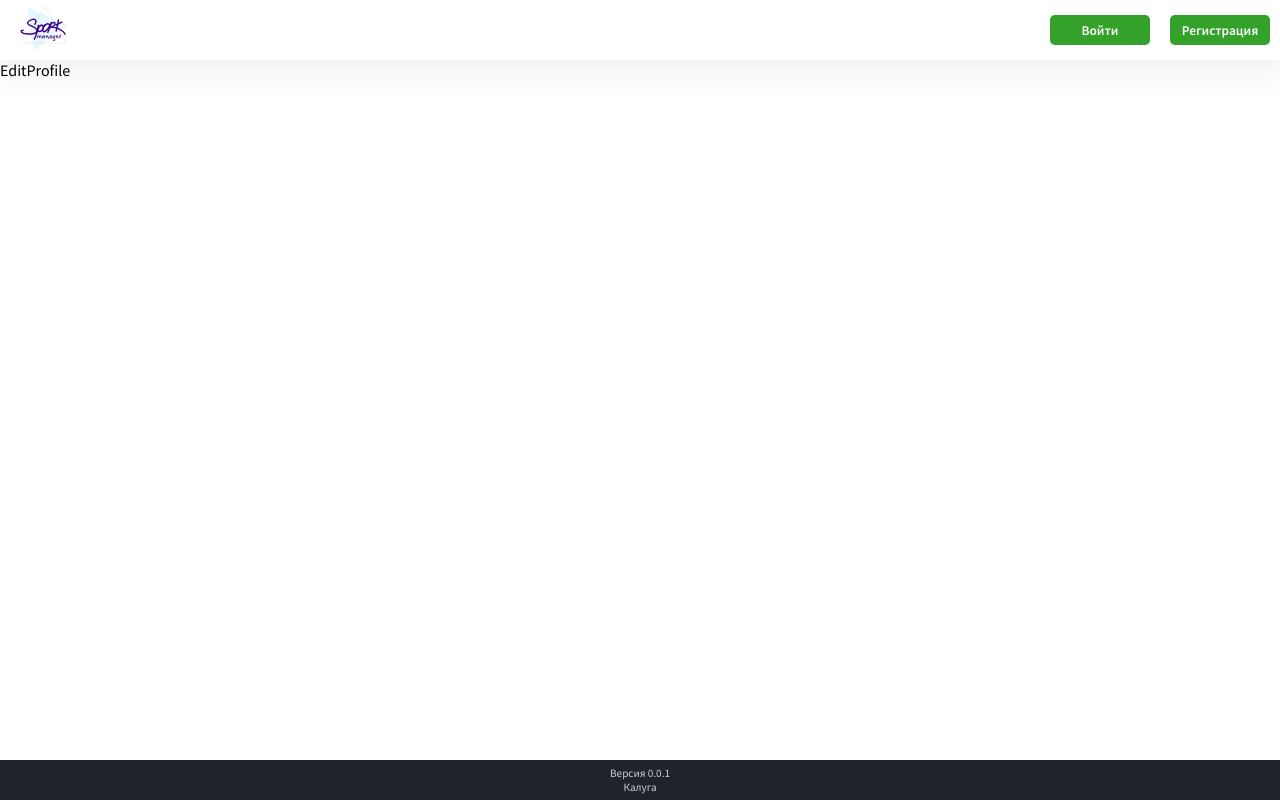
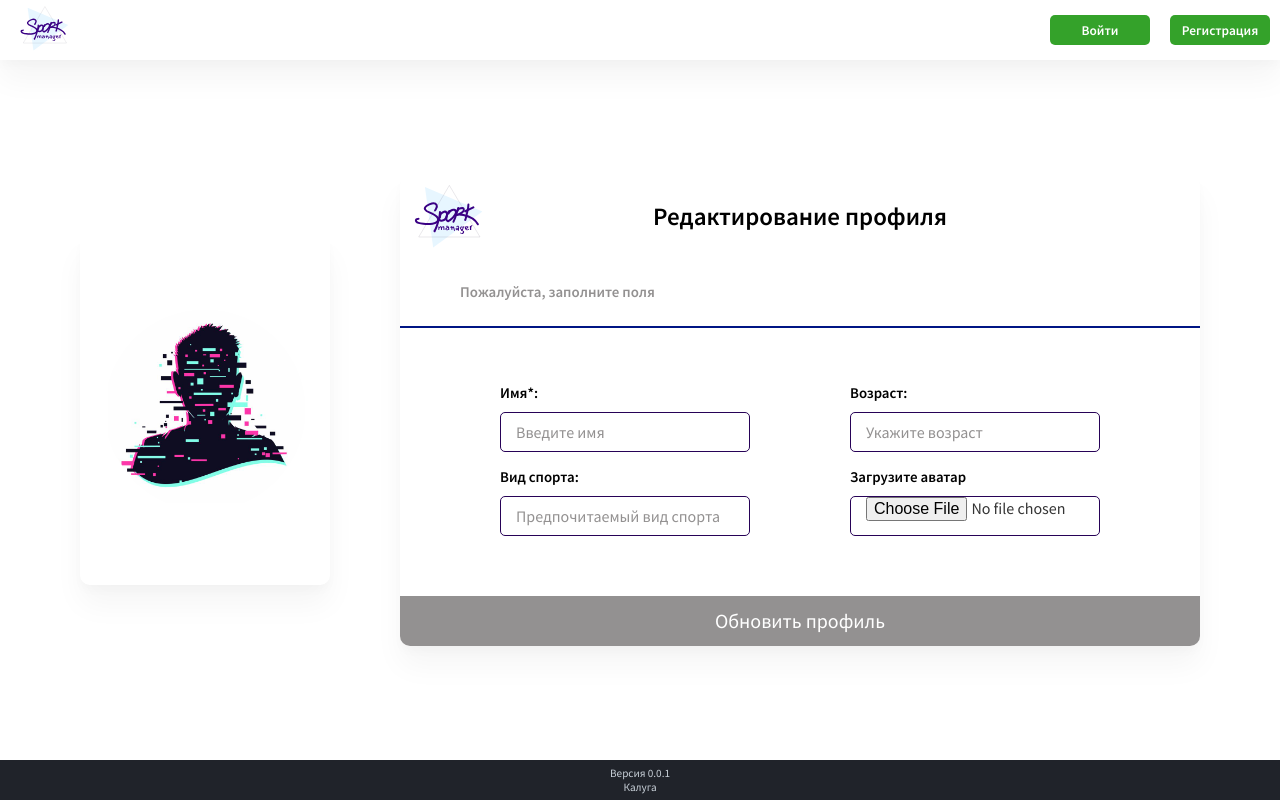
Before and after one commit to fundamentum71/sport-manager, a React (Create React App) app: page /editProfile in a window 1280 px wide. Built offline with nearby package versions, Linux system fonts and the light colour scheme; a web font is replaced by a local one.

Commit message:
сверстал редактирования профиля

```diff
--- a/src/pages/EditProfile/EditProfile.tsx
+++ b/src/pages/EditProfile/EditProfile.tsx
@@ -1,7 +1,94 @@
 import React from 'react';
+import styles from './editProfile.module.scss';
+import logo from '../../assets/images/logo.svg';
+import avatar from '../../assets/images/avatar.jpg';
 
 const EditProfile = () => {
-	return <div>EditProfile</div>;
+	const [name, setName] = React.useState('');
+	const [age, setAge] = React.useState('');
+	const [preferredSport, setPreferredSport] = React.useState('');
+	const [avatarImg, setAvatarImg] = React.useState('');
+
+	const [nameDirty, setNameDirty] = React.useState(false);
+	const [nameError, setNameError] = React.useState('');
+
+	const [formValid, setFormValid] = React.useState(false);
+
+	return (
+		<div className={styles.wrapper}>
+			<div className={styles.photoAvatar}>
+				<img src={avatar} />
+			</div>
+			<div className={styles.form}>
+				<div className={styles.logo}>
+					<img src={logo} />
+				</div>
+				<div className={styles.desc}>
+					<h2>Редактирование профиля</h2>
+					<h3>Пожалуйста, заполните поля</h3>
+				</div>
+				<div className={styles.line}></div>
+				<div className={styles.input}>
+					<div className={styles.input_item}>
+						<label htmlFor="name">Имя*:</label>
+						<input
+							id="name"
+							name="name"
+							type="text"
+							placeholder="Введите имя"
+							//value={name}
+							//onChange={(e) => onChangeValue(e)}
+							//onFocus={(e) => blurHandler(e)}
+						/>
+						{nameError && <div style={{ color: 'red', fontSize: '0.8rem' }}>{nameError}</div>}
+					</div>
+
+					<div className={styles.input_item}>
+						<label htmlFor="age">Возраст:</label>
+						<input
+							id="age"
+							name="age"
+							type="number"
+							placeholder="Укажите возраст"
+							//value={age}
+							//onChange={(e) => onChangeValue(e)}
+						/>
+					</div>
+
+					<div className={styles.input_item}>
+						<label htmlFor="preferredSport">Вид спорта:</label>
+						<input
+							id="preferredSport"
+							name="preferredSport"
+							type="text"
+							placeholder="Предпочитаемый вид спорта"
+							//value={preferredSport}
+							//onChange={(e) => onChangeValue(e)}
+						/>
+					</div>
+
+					<div className={styles.input_item}>
+						<label htmlFor="avatarImg">Загрузите аватар</label>
+						<input
+							id="avatarImg"
+							name="avatarImg"
+							type="file"
+							placeholder="Аватар"
+							//value={avatarImg}
+							//onChange={(e) => onChangeValue(e)}
+						/>
+					</div>
+				</div>
+				<button
+					disabled={!formValid}
+					className={styles.btn}
+					// onClick={onSubmit}
+				>
+					Обновить профиль
+				</button>
+			</div>
+		</div>
+	);
 };
 
 export default EditProfile;
--- a/src/pages/EditProfile/editProfile.module.scss
+++ b/src/pages/EditProfile/editProfile.module.scss
@@ -0,0 +1,119 @@
+.wrapper {
+	width: 100%;
+	height: 100%;
+	//background: url('../../assets/images/bg.jpg') center 0 / cover no-repeat;
+	display: flex;
+	justify-content: center;
+	align-items: center;
+	font-family: 'Raleway', sans-serif;
+}
+
+.form {
+	box-shadow: 0px 20px 30px rgba(0, 0, 0, 0.04), 0px 6px 10px rgba(0, 0, 0, 0.02);
+
+	border-radius: 10px;
+	background-color: white;
+	width: 800px;
+	min-height: 350px;
+	position: relative;
+}
+
+.logo {
+	position: absolute;
+}
+
+.desc {
+	margin: 25px 60px;
+	h2 {
+		font-size: 1.56rem;
+		margin-bottom: 50px;
+	}
+	h3 {
+		margin-top: 15px;
+		font-size: 0.93rem;
+		color: #939191;
+	}
+}
+
+.line {
+	width: 100%;
+	height: 2px;
+	background-color: #001584;
+	margin-bottom: 50px;
+}
+
+.input {
+	width: 700px;
+	margin: 0 auto;
+	display: flex;
+	flex-wrap: wrap;
+	justify-content: space-around;
+	label {
+		//display: block;
+		text-align: start;
+		font-size: 0.93rem;
+		margin-top: 5px;
+	}
+	input {
+		margin-top: 5px;
+		padding: 0 15px;
+		font-size: 1rem;
+		display: block;
+		width: 250px;
+		height: 40px;
+		background: #ffffff;
+		border: 0.2px solid #270257;
+		border-radius: 5px;
+		outline: none;
+		color: #353535;
+		&::placeholder {
+			color: #939191;
+		}
+		&:focus {
+			border: 2px solid #270257;
+			outline: none;
+		}
+	}
+}
+
+.btn {
+	margin-top: 50px;
+	width: 100%;
+	height: 50px;
+	color: #ffffff;
+	font-size: 1.25rem;
+	background: #3a0084;
+	border: 0.2px solid #3a0084;
+	border-radius: 0px 0px 10px 10px;
+	cursor: pointer;
+	&:active {
+		background: #2f006b;
+	}
+	&:disabled {
+		background-color: #939191;
+		border: none;
+		cursor: auto;
+		&:active {
+			background: #939191;
+		}
+	}
+}
+
+.photoAvatar {
+	width: 250px;
+	min-height: 350px;
+	border-radius: 10px;
+	box-shadow: 0px 20px 30px rgba(0, 0, 0, 0.04), 0px 6px 10px rgba(0, 0, 0, 0.02);
+	margin-right: 70px;
+	display: flex;
+	//background-color: #939191;
+	display: flex;
+	justify-content: center;
+	align-items: center;
+
+	img {
+		width: 200px;
+		height: 200px;
+		border-radius: 50%;
+	}
+}
--- a/src/pages/Profile/Profile.tsx
+++ b/src/pages/Profile/Profile.tsx
@@ -30,7 +30,7 @@ function Profile() {
 				</div>
 
 				<div className={styles.info_container}>
-					<div className={styles.info_name}>{dataUser.fullName}</div>
+					<div className={styles.info_name}>{dataUser.fullName || 'Нет данных'}</div>
 					<div className={styles.info_reg}>В сети</div>
 					<div className={styles.info_reg}>
 						Дата регистрации: {dataUser.createdAt.substring(0, 10)}
--- a/src/pages/SignIn/SignIn.tsx
+++ b/src/pages/SignIn/SignIn.tsx
@@ -18,7 +18,7 @@ function SignIn() {
 	const dispatch = useAppDispatch();
 
 	const [password, setPassword] = React.useState('1111111');
-	const [email, setEmail] = React.useState('anna@gmail.com');
+	const [email, setEmail] = React.useState('it.kucherov@gmail.com');
 
 	const [passwordDirty, setPasswordDirty] = React.useState(false);
 	const [emailDirty, setEmailDirty] = React.useState(false);
```
